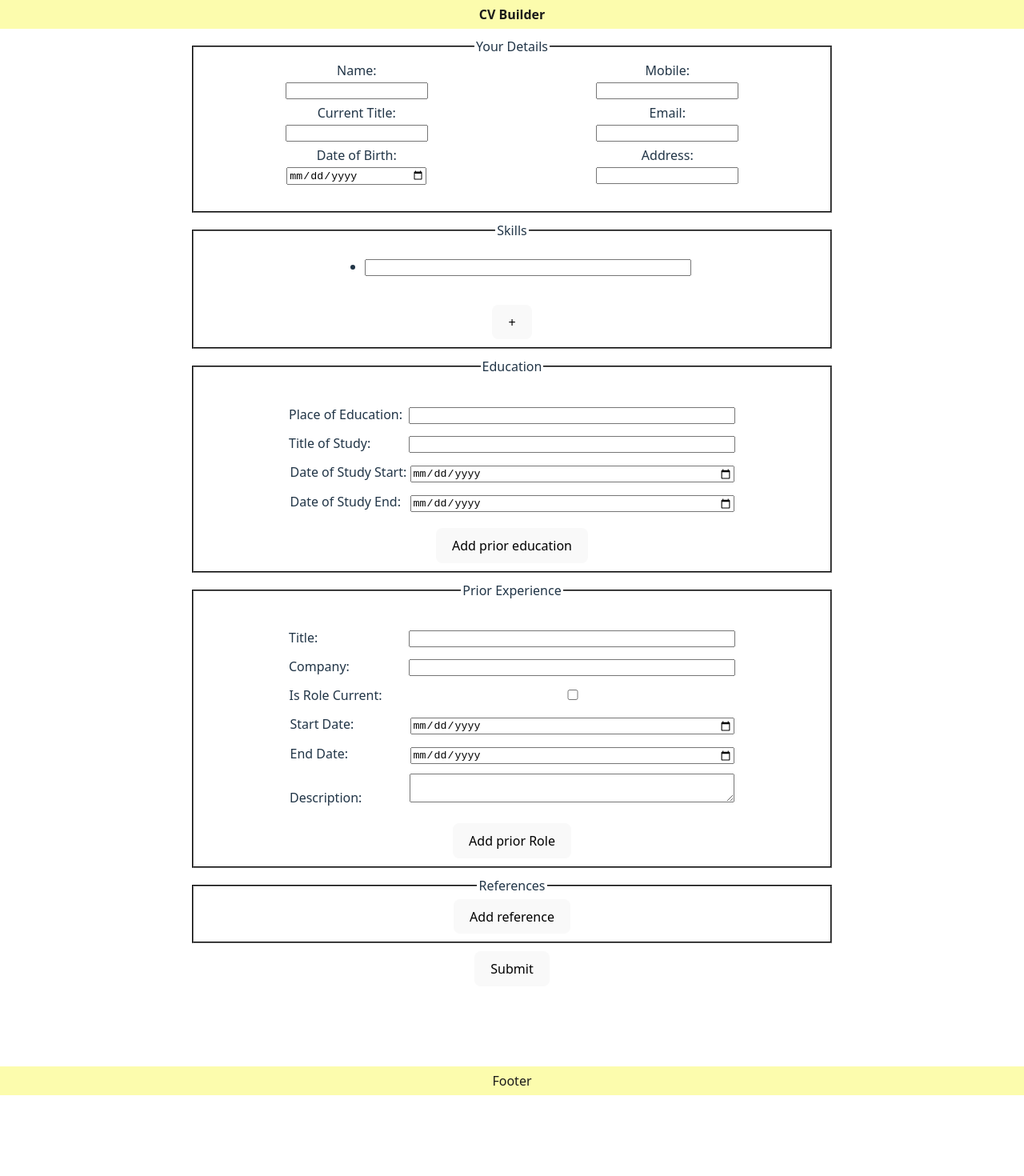
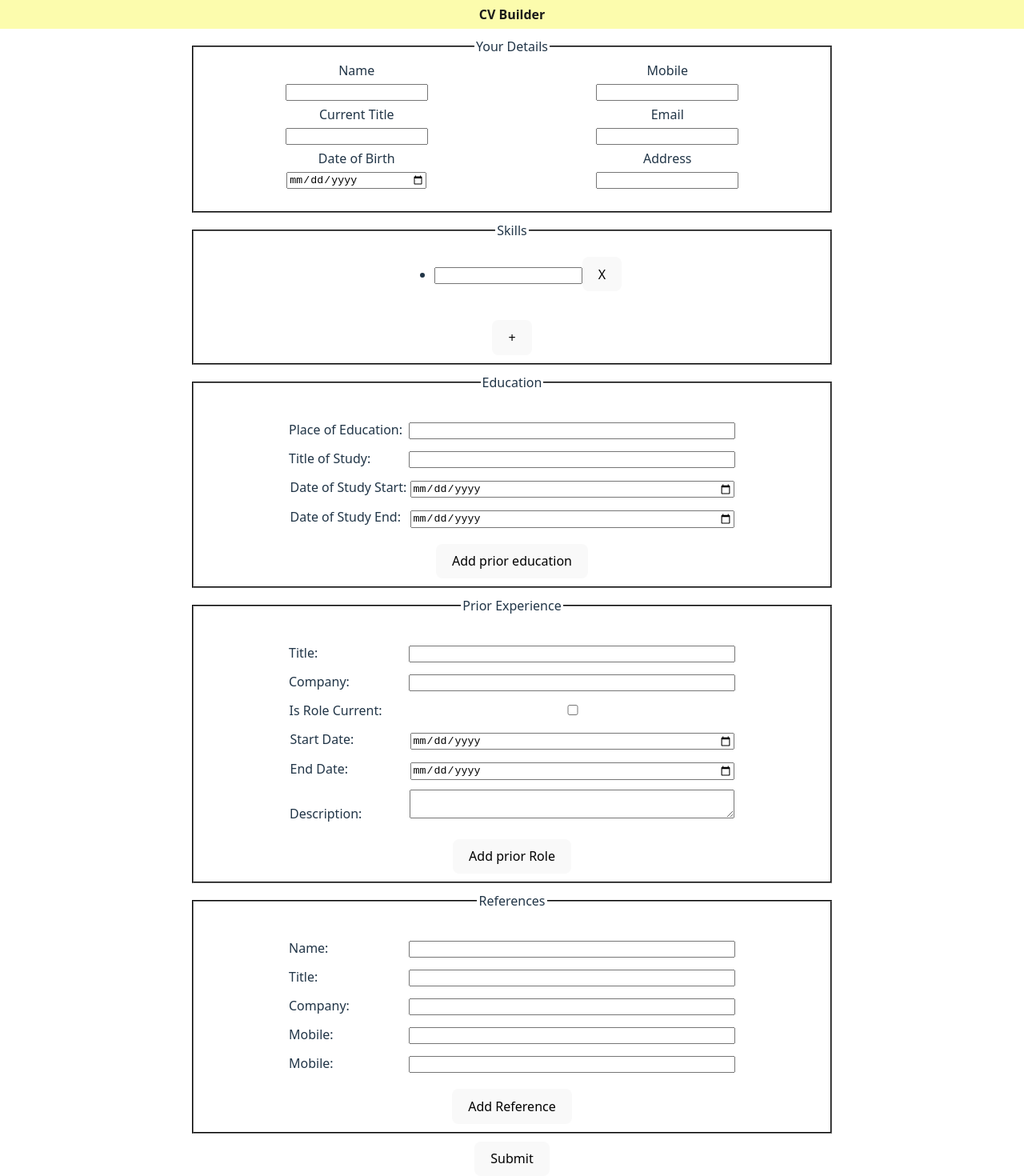
Before and after one commit to samuelpeoples/cv_builder, a React app: page / in a window 1280 px wide. Shown: the top 1470 px of the page at 80% size. Before the commit the page ends 1369 px from the top, so only its background shows below. Built offline with nearby package versions, Linux system fonts and the light colour scheme; the HTML template or start-up script is replaced by a standard one.

Commit message:
Reorganised files, seperated references, added skill delete button

```diff
--- a/src/App.jsx
+++ /dev/null
@@ -1,106 +0,0 @@
-import { useEffect, useState } from "react";
-import Skills from "./Skills";
-import Education from "./Education";
-import Roles from "./Roles";
-
-export default function App() {
-	// const [numOfRoles, setNumOfRoles] = useState(0);
-	// const Roles = () =>
-	// 	Array.from({ length: numOfRoles }).map((_item, index) => (
-	// 		<RoleDetails count={numOfRoles} index={index} key={crypto.randomUUID()} />
-	// 	));
-
-	const [numOfRefs, setNumOfRefs] = useState(0);
-	const Refs = () =>
-		Array.from({ length: numOfRefs }).map((_item, index) => (
-			<RefDetails count={numOfRefs} index={index} key={crypto.randomUUID()} />
-		));
-
-	return (
-		<div id='content'>
-			<form action='post'>
-				<fieldset id='personalDetails'>
-					<legend>Your Details</legend>
-					<InputField name='name' className='personalInput' type='text' labelText='Name' required />
-					<InputField name='positionTitle' className='personalInput' type='text' labelText='Current Title' />
-					<InputField name='dob' className='personalInput' type='date' labelText='Date of Birth' required />
-					<InputField name='mobile' className='personalInput' type='tel' labelText='Mobile' required />
-					<InputField name='email' className='personalInput' type='email' labelText='Email' required />
-					<InputField name='address' className='personalInput' type='text' labelText='Address' />
-				</fieldset>
-
-				<Skills />
-				<Education />
-				<Roles />
-				{/* <fieldset id='roles'>
-					<legend>Experience</legend>
-					<Roles />
-					<button
-						type='button'
-						id='addRoleBtn'
-						name='addRoleBtn'
-						onClick={() => setNumOfRoles(numOfRoles + 1)}>
-						Add previous role
-					</button>
-				</fieldset> */}
-
-				<fieldset id='roles'>
-					<legend>References</legend>
-					<Refs />
-					<button type='button' id='addRoleBtn' name='addRoleBtn' onClick={() => setNumOfRefs(numOfRefs + 1)}>
-						Add reference
-					</button>
-				</fieldset>
-
-				<button type='submit'>Submit</button>
-			</form>
-		</div>
-	);
-}
-
-function InputField({ name = "name", className = "", id = name, type = "text", labelText = "Label Text" }) {
-	return (
-		<div className={className}>
-			<label for={name}>{labelText}:</label>
-			<input type={type} name={name} id={id} required />
-		</div>
-	);
-}
-
-function RoleDetails({ index }) {
-	const roleTitle = `roleTitle${index}`;
-	const rolePeriod = `rolePeriod${index}`;
-	const roleCurrent = `roleCurrent${index}`;
-	const roleCompany = `roleCompany${index}`;
-	const roleDescription = `roleDesc${index}`;
-	return (
-		<div className='roleDetails'>
-			<hr style={{ width: "600px" }} />
-			{/* <h3 style={{ margin: 0 }}>Role {index + 1}</h3> */}
-			<InputField name={roleTitle} type='text' labelText='Role Title' required />
-			<InputField name={rolePeriod} type='date' labelText='Role Period' required />
-			<InputField name={roleCurrent} type='checkbox' labelText='Is Role Current' required />
-			<InputField name={roleCompany} type='text' labelText='Role Company' required />
-			<InputField name={roleDescription} type='text' labelText='Role Description' required />
-		</div>
-	);
-}
-
-function RefDetails({ index }) {
-	const refName = `refName${index}`;
-	const refTitle = `refTitle${index}`;
-	const refCompany = `refCompany${index}`;
-	const refMobile = `refMobile${index}`;
-	const refEmail = `refEmail${index}`;
-	return (
-		<div className='roleDetails'>
-			<hr style={{ width: "600px" }} />
-			{/* <h3 style={{ margin: 0 }}>Role {index + 1}</h3> */}
-			<InputField name={refName} type='text' labelText='Name' required />
-			<InputField name={refTitle} type='text' labelText='Title' required />
-			<InputField name={refCompany} type='text' labelText='Company' required />
-			<InputField name={refMobile} type='tel' labelText='Mobile' required />
-			<InputField name={refEmail} type='email' labelText='Email' required />
-		</div>
-	);
-}
--- /dev/null
+++ b/src/components/App.jsx
@@ -0,0 +1,35 @@
+import { useEffect, useState } from "react";
+import Skills from "./Skills";
+import Education from "./Education";
+import Roles from "./Roles";
+import Reference from "./References";
+
+export default function App() {
+	return (
+		<div id='content'>
+			<form action='post'>
+				<fieldset id='personalDetails'>
+					<legend>Your Details</legend>
+					<label for='name'>Name</label>
+					<input name='name' className='personalInput' type='text' required />
+					<label for='positionTitle'>Current Title</label>
+					<input name='positionTitle' className='personalInput' type='text' />
+					<label for='dob'>Date of Birth</label>
+					<input name='dob' className='personalInput' type='date' required />
+					<label for='mobile'>Mobile</label>
+					<input name='mobile' className='personalInput' type='tel' required />
+					<label for='email'>Email</label>
+					<input name='email' className='personalInput' type='email' required />
+					<label for='address'>Address</label>
+					<input name='address' className='personalInput' type='text' />
+				</fieldset>
+
+				<Skills />
+				<Education />
+				<Roles />
+				<Reference />
+				<button type='submit'>Submit</button>
+			</form>
+		</div>
+	);
+}
--- a/src/Education.jsx
+++ b/src/components/Education.jsx
@@ -37,7 +37,7 @@ export default function Education() {
 	}
 
 	return (
-		<fieldset id='roles'>
+		<fieldset id='detailSet'>
 			<legend>Education</legend>
 			{EducationsArr.map((education, index) => (
 				<div className='roleDetails' key={education.id}>
--- /dev/null
+++ b/src/components/References.jsx
@@ -0,0 +1,108 @@
+import { useEffect, useState } from "react";
+
+// Helper to create a new Reference entry with unique id and empty fields
+function createReference() {
+	return {
+		id: crypto.randomUUID(),
+		name: "",
+		title: "",
+		company: "",
+		mobile: "",
+		email: "",
+	};
+}
+
+export default function Reference() {
+	// Initialize ReferencesArr state from localStorage if available, otherwise start with one empty Reference
+	const [ReferencesArr, setReferencesArr] = useState(() => {
+		const saved = localStorage.getItem("ReferencesArr");
+		if (saved) return JSON.parse(saved);
+		return [createReference()];
+	});
+
+	// Persist ReferencesArr to localStorage whenever it changes
+	useEffect(() => {
+		localStorage.setItem("ReferencesArr", JSON.stringify(ReferencesArr));
+	}, [ReferencesArr]);
+
+	// Update the value of a specific field for a specific Reference entry
+	function handleReferenceChange(index, field, value) {
+		const updated = [...ReferencesArr];
+		updated[index] = { ...updated[index], [field]: value };
+		setReferencesArr(updated);
+	}
+
+	// Add a new empty Reference to the list
+	function addReference() {
+		setReferencesArr([...ReferencesArr, createReference()]);
+	}
+
+	return (
+		<fieldset id='detailSet'>
+			<legend>References</legend>
+			{ReferencesArr.map((Reference, index) => (
+				<div className='roleDetails' key={Reference.id}>
+					<hr style={{ width: "600px" }} />
+					<div>
+						<label htmlFor={`refName${index}`}>Name:</label>
+						<input
+							type='text'
+							name={`refName${index}`}
+							id={`refName${index}`}
+							value={Reference.name}
+							onChange={(e) => handleReferenceChange(index, "name", e.target.value)}
+							required
+						/>
+					</div>
+					<div>
+						<label htmlFor={`refTitle${index}`}>Title:</label>
+						<input
+							type='text'
+							name={`refTitle${index}`}
+							id={`refTitle${index}`}
+							value={Reference.title}
+							onChange={(e) => handleReferenceChange(index, "title", e.target.value)}
+							required
+						/>
+					</div>
+					<div>
+						<label htmlFor={`refCompany${index}`}>Company:</label>
+						<input
+							type='text'
+							name={`refCompany${index}`}
+							id={`refCompany${index}`}
+							value={Reference.company}
+							onChange={(e) => handleReferenceChange(index, "company", e.target.value)}
+							required
+						/>
+					</div>
+					<div>
+						<label htmlFor={`refMobile${index}`}>Mobile:</label>
+						<input
+							type='tel'
+							name={`refMobile${index}`}
+							id={`refMobile${index}`}
+							value={Reference.mobile}
+							onChange={(e) => handleReferenceChange(index, "mobile", e.target.value)}
+							required
+						/>
+					</div>
+					<div>
+						<label htmlFor={`refEmail${index}`}>Mobile:</label>
+						<input
+							type='email'
+							name={`refEmail${index}`}
+							id={`refEmail${index}`}
+							value={Reference.email}
+							onChange={(e) => handleReferenceChange(index, "email", e.target.value)}
+							required
+						/>
+					</div>
+				</div>
+			))}
+			<button type='button' id='addRoleBtn' name='addRoleBtn' onClick={addReference}>
+				Add Reference
+			</button>
+		</fieldset>
+	);
+}
--- a/src/Roles.jsx
+++ b/src/components/Roles.jsx
@@ -39,7 +39,7 @@ export default function Roles() {
 	}
 
 	return (
-		<fieldset id='roles'>
+		<fieldset id='detailSet'>
 			<legend>Prior Experience</legend>
 			{RolesArr.map((Role, index) => (
 				<div className='roleDetails' key={Role.id}>
--- a/src/Skills.jsx
+++ b/src/components/Skills.jsx
@@ -2,7 +2,10 @@ import { useEffect, useState } from "react";
 
 // Helper function to create a new skill object with a unique id
 function createSkill(value = "") {
-	return { id: crypto.randomUUID(), value };
+	return {
+		id: crypto.randomUUID(),
+		value,
+	};
 }
 
 export default function Skills() {
@@ -30,14 +33,25 @@ export default function Skills() {
 		setSkillsArr([...skillsArr, createSkill()]);
 	}
 
+
+	function deleteSkill(index) {
+		const firstHalf = skillsArr.slice(0, index);
+		const secondHalf = skillsArr.slice(index + 1);
+		const updated = firstHalf.concat(secondHalf);
+		setSkillsArr(updated);
+
+		// setSkillsArr(skillsArr => (skillsArr.filter((_, i) => i !== index)));
+	}
+
 	return (
-		<fieldset id='roles'>
+		<fieldset id='detailSet'>
 			<legend>Skills</legend>
 			<div>
 				<ul className='roleDetails'>
 					{/* Render each skill input field */}
 					{skillsArr.map((skill, index) => (
 						<li key={skill.id}>
+							<div>
 								<input
 									type='text'
 									name={`skill${index}`}
@@ -46,6 +60,10 @@ export default function Skills() {
 									onChange={(e) => handleSkillChange(index, e.target.value)}
 									required
 								/>
+								<button type='button' className='deleteButton' onClick={(e) => deleteSkill(index)}>
+									X
+								</button>
+							</div>
 						</li>
 					))}
 				</ul>
--- a/src/index.css
+++ b/src/styles/index.css
@@ -57,12 +57,10 @@ fieldset {
 
 .personalInput {
 	max-width: 200px;
-}
-.personalInput > * {
 	width: 170px;
 }
 
-#roles {
+#detailSet {
 	display: flex;
 	flex-direction: column;
 	justify-items: center;
```
Also changed, not shown: src/main.jsx (+4 -4 lines), src/components/Footer.jsx (renamed from src/Footer.jsx), src/components/Header.jsx (renamed from src/Header.jsx), src/styles/Elements.css (added). Lines whose indentation alone changed are shown as unchanged.
